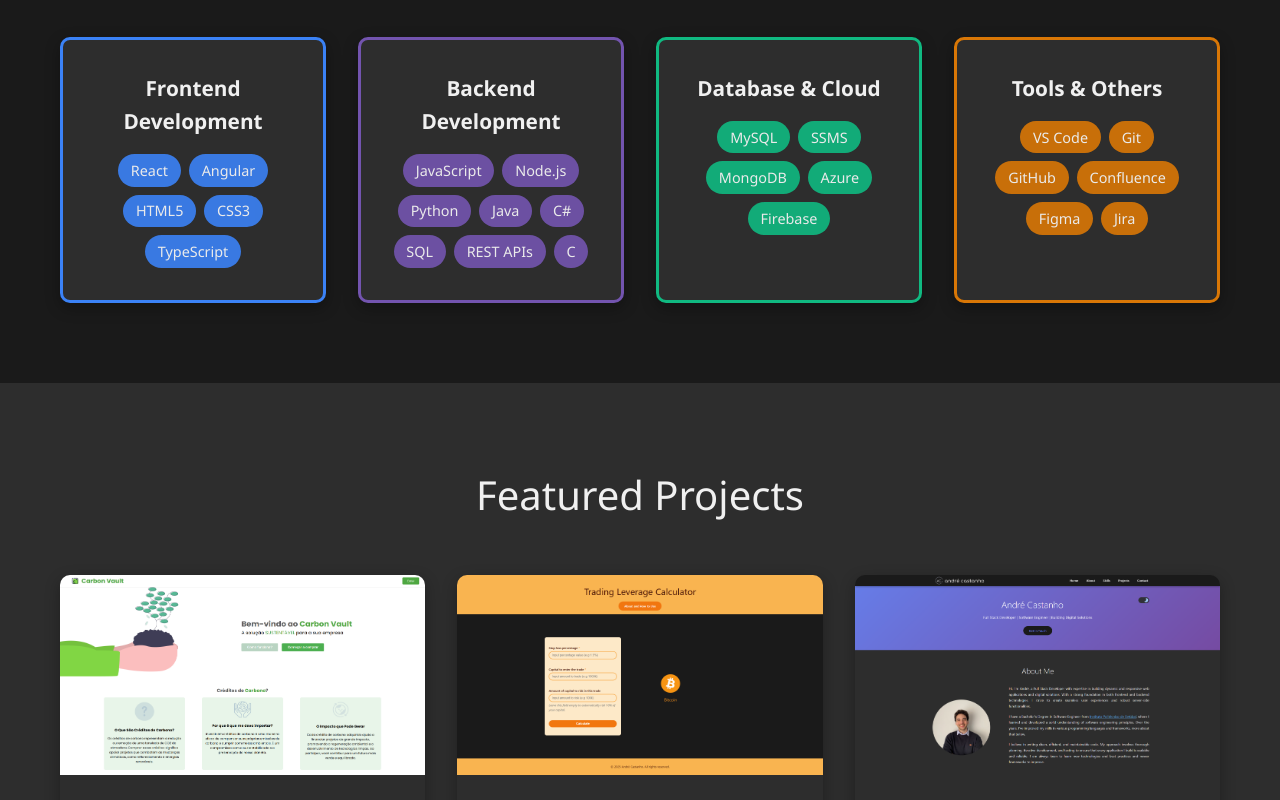
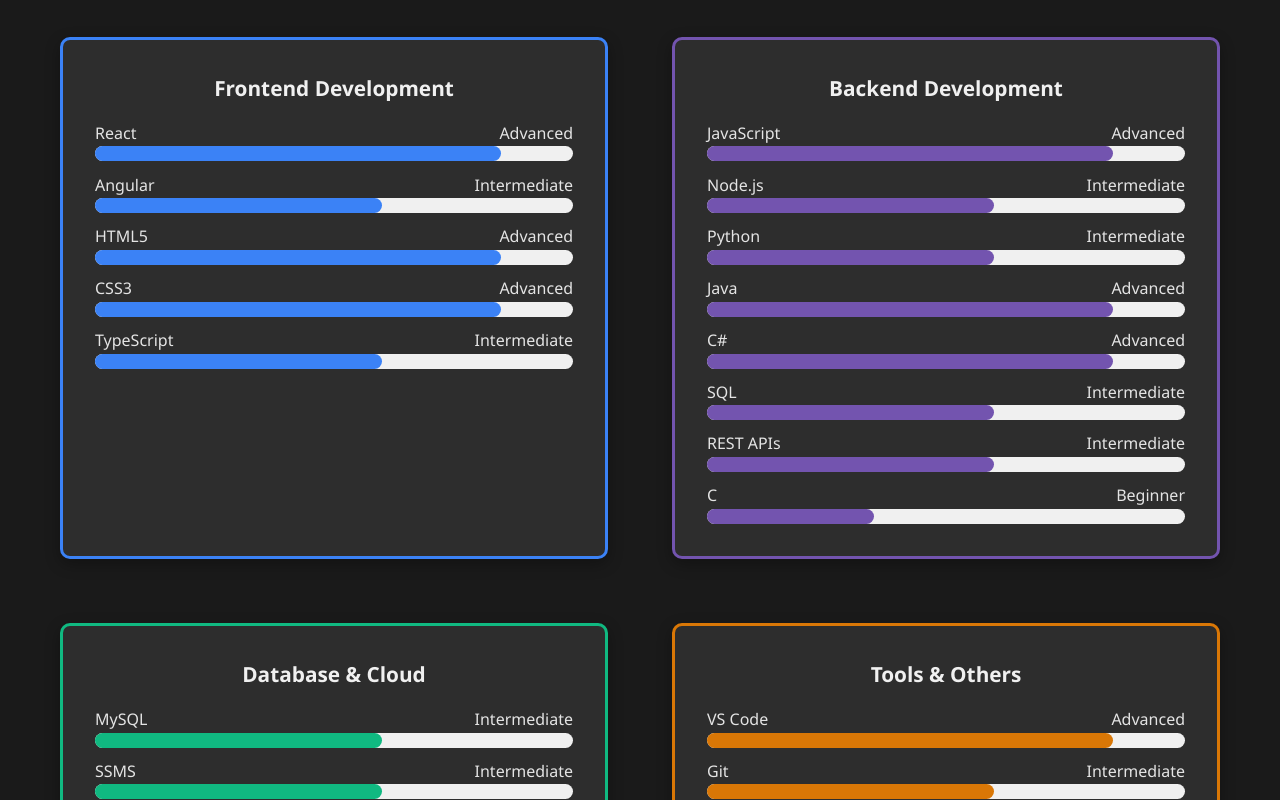
Before and after one commit to andre-castanho00/portfolio, a React (Vite) app: page / in a window 1280 px wide. Shown: the part 1900-2700 px from the top of the page. Built offline with nearby package versions, Linux system fonts and the light colour scheme.

Commit message:
New UI to Skills section

```diff
--- a/src/App.css
+++ b/src/App.css
@@ -14,6 +14,11 @@
 
 html {
   scroll-behavior: smooth;
+}
+
+.flex-between {
+  display: flex;
+  justify-content: space-between;
 }
 
 /* Mobile Responsive */
--- a/src/components/skills/skills.css
+++ b/src/components/skills/skills.css
@@ -1,11 +1,33 @@
 .skills-grid {
   display: grid;
-  grid-template-columns: repeat(auto-fit, minmax(250px, 1fr));
-  gap: 2rem;
+  grid-template-columns: repeat(auto-fit, minmax(450px, 1fr));
+  gap: 4rem;
+}
+
+.skill-category::before {
+  content: attr(data-status);
+  display: none;
+}
+
+.skill-category[data-status="frontend"] {
+  --card-color: var(--frontend-color);
+}
+
+.skill-category[data-status="backend"] {
+  --card-color: var(--backend-color);
+}
+
+.skill-category[data-status="database"] {
+  --card-color: var(--database-color);
+}
+
+.skill-category[data-status="tools"] {
+  --card-color: var(--tools-color);
 }
 
 .skill-category {
   background: var(--card-bg);
+  border: 3px solid var(--card-color);
   padding: 2rem;
   border-radius: 10px;
   box-shadow: 0 5px 15px var(--shadow);
@@ -26,9 +48,8 @@
 
 .skill-tags {
   display: flex;
-  flex-wrap: wrap;
-  gap: 0.5rem;
-  justify-content: center;
+  flex-direction: column;
+  gap: 0.7rem;
 }
 
 .skill-tag {
@@ -42,3 +63,53 @@
   opacity: 0.9;
   transition: background-color 0.3s ease, color 0.3s ease;
 }
+
+.progress-bar {
+  width: 100%;
+  background-color: var(--text-light);
+  height: 15px;
+  border-radius: 15px;
+}
+
+.progress-fill::before {
+  content: attr(data-status);
+  content: attr(level-status);
+  display: none;
+}
+
+/* DATA STATUS */
+.progress-fill[data-status="frontend"] {
+  --skill-color: var(--frontend-color);
+}
+
+.progress-fill[data-status="backend"] {
+  --skill-color: var(--backend-color);
+}
+
+.progress-fill[data-status="database"] {
+  --skill-color: var(--database-color);
+}
+
+.progress-fill[data-status="tools"] {
+  --skill-color: var(--tools-color);
+}
+
+/* LEVEL STATUS */
+.progress-fill[level-status="Beginner"] {
+  --percentage: 35%;
+}
+
+.progress-fill[level-status="Intermediate"] {
+  --percentage: 60%;
+}
+
+.progress-fill[level-status="Advanced"] {
+  --percentage: 85%;
+}
+
+.progress-fill {
+  background-color: var(--skill-color);
+  width: var(--percentage);
+  height: 15px;
+  border-radius: 15px;
+}
--- a/src/components/skills/skills.jsx
+++ b/src/components/skills/skills.jsx
@@ -8,52 +8,53 @@
  * @returns {object} A JSX element representing the Skills section of the website.
  */
 function Skills() {
-  const frontendSkills = ["React", "Angular", "HTML5", "CSS3", "TypeScript"];
+  const frontendSkills = [["React", "Advanced"], ["Angular", "Intermediate"], ["HTML5", "Advanced"], ["CSS3", "Advanced"], ["TypeScript", "Intermediate"]];
   const backendSkills = [
-    "JavaScript",
-    "Node.js",
-    "Python",
-    "Java",
-    "C#",
-    "SQL",
-    "REST APIs",
-    "C",
+    ["JavaScript", "Advanced"],
+    ["Node.js", "Intermediate"],
+    ["Python", "Intermediate"],
+    ["Java", "Advanced"],
+    ["C#", "Advanced"],
+    ["SQL", "Intermediate"],
+    ["REST APIs", "Intermediate"],
+    ["C", "Beginner"]
   ];
-  const databaseSkills = ["MySQL", "SSMS", "MongoDB", "Azure", "Firebase"];
+  const databaseSkills = [["MySQL", "Intermediate"], ["SSMS", "Intermediate"], ["MongoDB", "Beginner"], ["Azure", "Intermediate"], ["Firebase", "Beginner"]];
   const otherSkills = [
-    "VS Code",
-    "Git",
-    "GitHub",
-    "Confluence",
-    "Figma",
-    "Jira",
+    ["VS Code", "Advanced"],
+    ["Git", "Intermediate"],
+    ["GitHub", "Advanced"],
+    ["Confluence", "Advanced"],
+    ["Figma", "Intermediate"],
+    ["Jira", "Intermediate"]
   ];
 
   return (
     <section id="skills" className="skills">
       <div className="container">
         <h2 className="section-title">Skills &amp; Technologies</h2>
+
         <div className="skills-grid">
           <SkillCategory
-            color={"var(--frontend-color)"}
+            color={"frontend"}
             skillCategory="Frontend Development"
             skillsList={frontendSkills}
           />
 
           <SkillCategory
-            color={"var(--backend-color)"}
+            color={"backend"}
             skillCategory="Backend Development"
             skillsList={backendSkills}
           />
 
           <SkillCategory
-            color={"var(--database-color)"}
+            color={"database"}
             skillCategory="Database &amp; Cloud"
             skillsList={databaseSkills}
           />
 
           <SkillCategory
-            color={"var(--tools-color)"}
+            color={"tools"}
             skillCategory="Tools &amp; Others"
             skillsList={otherSkills}
           />
@@ -74,15 +75,29 @@
  */
 export function SkillCategory({ color, skillCategory, skillsList }) {
   return (
-    <div className="skill-category" style={{ border: `3px solid ${color}` }}>
+    <div className="skill-category" data-status={color}>
       <h3>{skillCategory}</h3>
       <div className="skill-tags">
         {skillsList.map((skill) => (
-          <span key={skill} className="skill-tag" style={{ background: color }}>
-            {skill}
-          </span>
+          <div>
+            <div className="flex-between">
+              <p>{skill[0]}</p>
+              <p>{skill[1]}</p>
+            </div>
+            <ProgressBar color={color} percentage={skill[1]} />
+          </div>
         ))}
       </div>
     </div>
   );
 }
+
+export function ProgressBar({ color, percentage }) {
+  return (
+    <div className="progress-bar">
+      <div className="progress-fill" data-status={color} level-status={percentage}>
+
+      </div>
+    </div>
+  );
+}
```
Also changed, not shown: src/components/projects/projects.jsx (line endings or trailing spaces).
